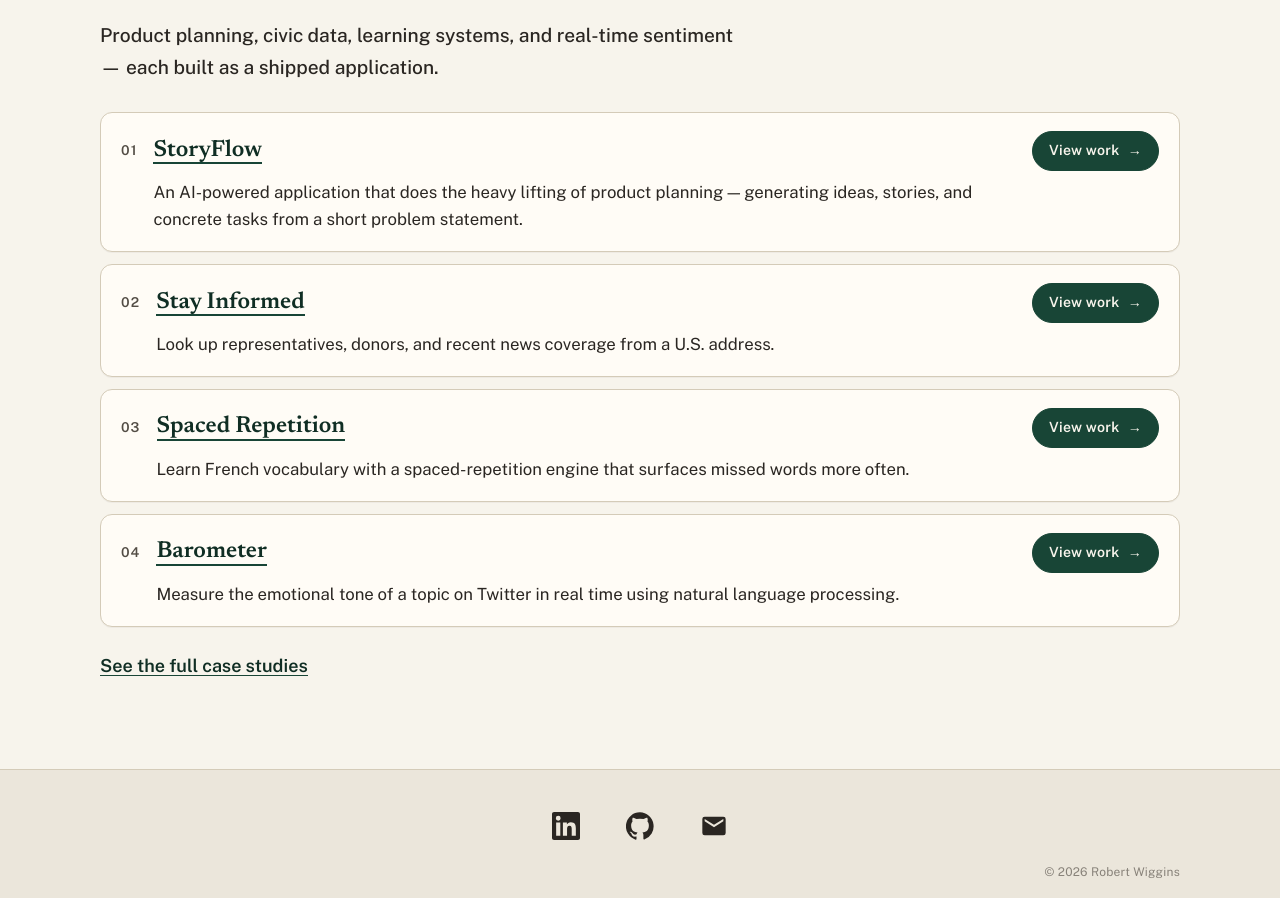
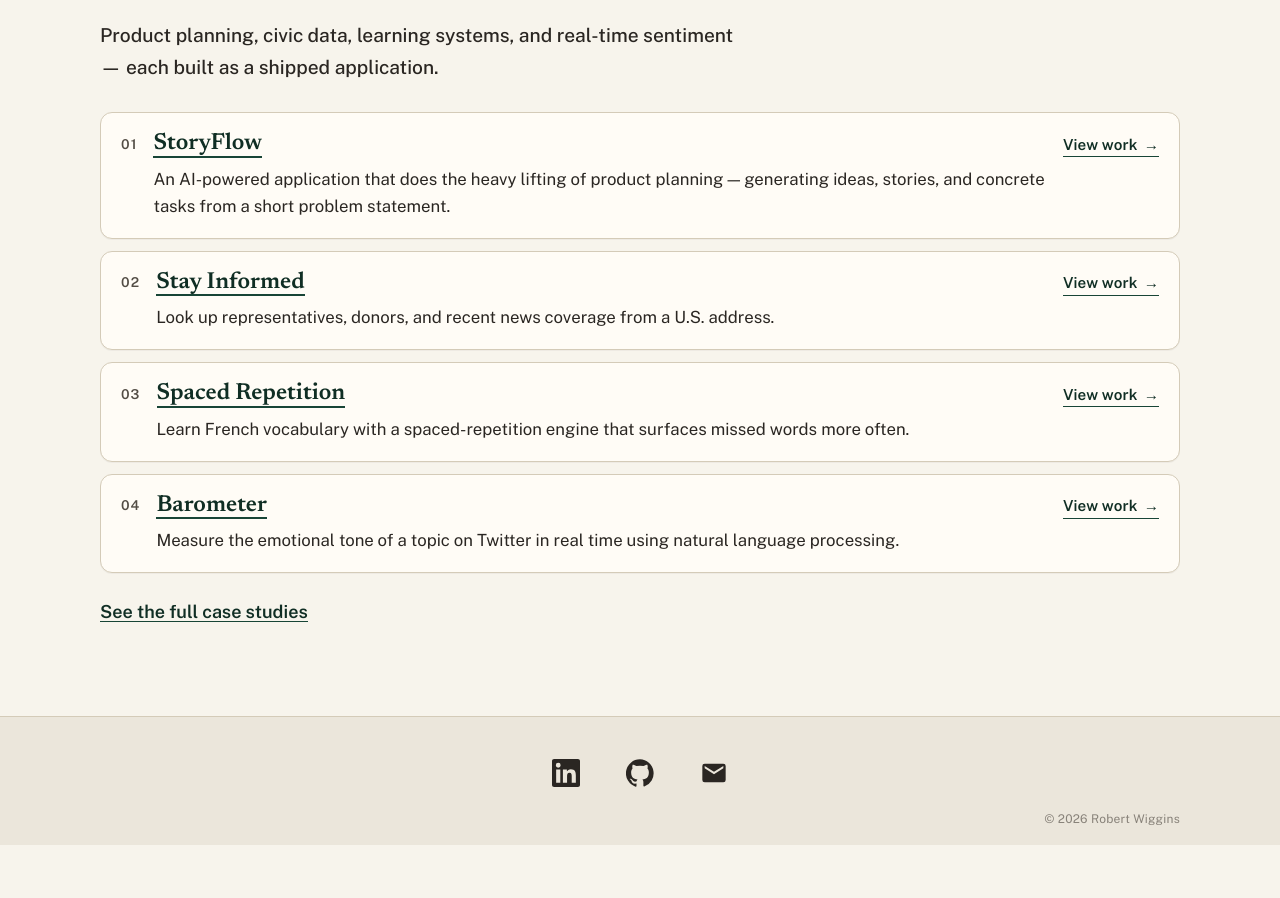
Before and after one commit to RobWiggins/portfolio-site, a React (Create React App) app: page / in a window 1280 px wide. Shown: the part 1446-2344 px from the top of the page. After the commit the page ends 2291 px from the top, so only its background shows below. Built offline with nearby package versions, Linux system fonts and the light colour scheme.

Commit message:
reduced visual weight of see work buttons, now text links

```diff
--- a/src/Components/About/About.css
+++ b/src/Components/About/About.css
@@ -187,8 +187,7 @@
 
 .featured-card:hover .featured-cta,
 .featured-card:focus-visible .featured-cta {
-  background: var(--forest-deep);
-  border-color: var(--forest-deep);
+  color: var(--forest);
 }
 
 .featured-index {
@@ -222,18 +221,13 @@
   grid-area: cta;
   display: inline-flex;
   align-items: center;
-  justify-content: center;
-  gap: 8px;
-  min-height: 40px;
-  padding: 0 16px;
-  color: var(--paper);
-  background: var(--forest);
-  border: 1px solid var(--forest);
-  border-radius: 999px;
-  font-size: 0.88rem;
+  gap: 6px;
+  color: var(--forest-deep);
+  font-size: 0.95rem;
   font-weight: 600;
-  letter-spacing: 0.02em;
+  letter-spacing: 0.01em;
   white-space: nowrap;
+  box-shadow: inset 0 -1px 0 var(--forest);
 }
 
 @media (max-width: 700px) {
```
